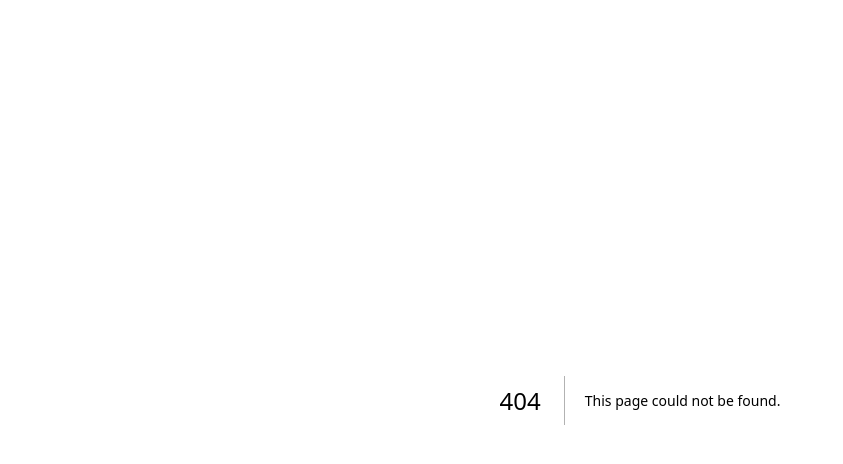
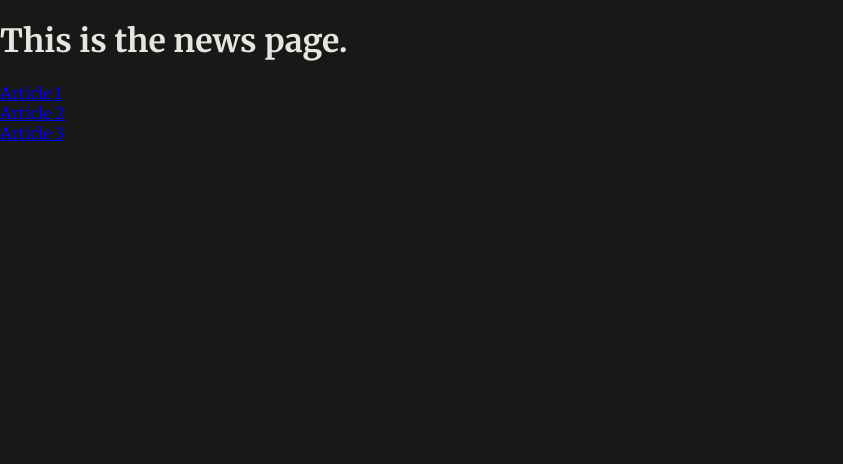
Before and after one commit to J-Skarbek/Routing-Deep-Dive, a Next.js app: page /news in a window 1280 px wide. Before the commit this address had no page. Shown: the top 464 px of the page, without its empty margins (0-843 px from the left). Built offline with nearby package versions, Linux system fonts and the light colour scheme.

Commit message:
Add basic page and id page components

```diff
--- /dev/null
+++ b/app/news/page.js
@@ -0,0 +1,16 @@
+import Link from "next/link";
+
+export default function NewsPage() {
+  return (
+    <div id="news">
+      <h1>This is the news page.</h1>
+      <div>
+        <ul>
+          <li><Link href='/news/article1' >Article 1</Link></li>
+          <li><Link href='/news/article2' >Article 2 </Link></li>
+          <li><Link href='/news/article3' >Article 3 </Link></li>
+        </ul>
+      </div>
+    </div>
+  );
+}
```
Also changed, not shown: app/news/[id]/page.js (added, +7 -0 lines), 1 other file (tests, documents, lock files or other folders).
